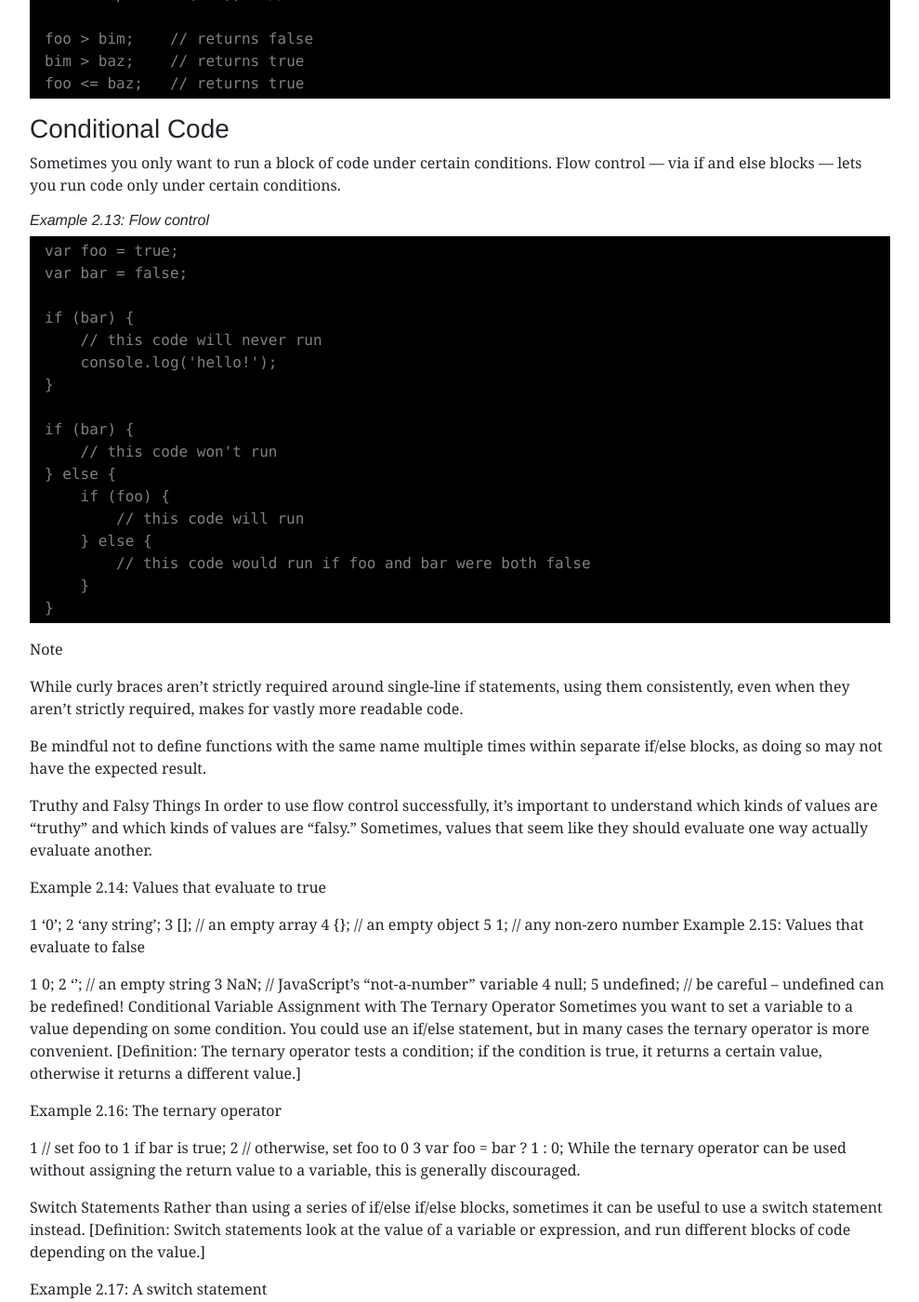
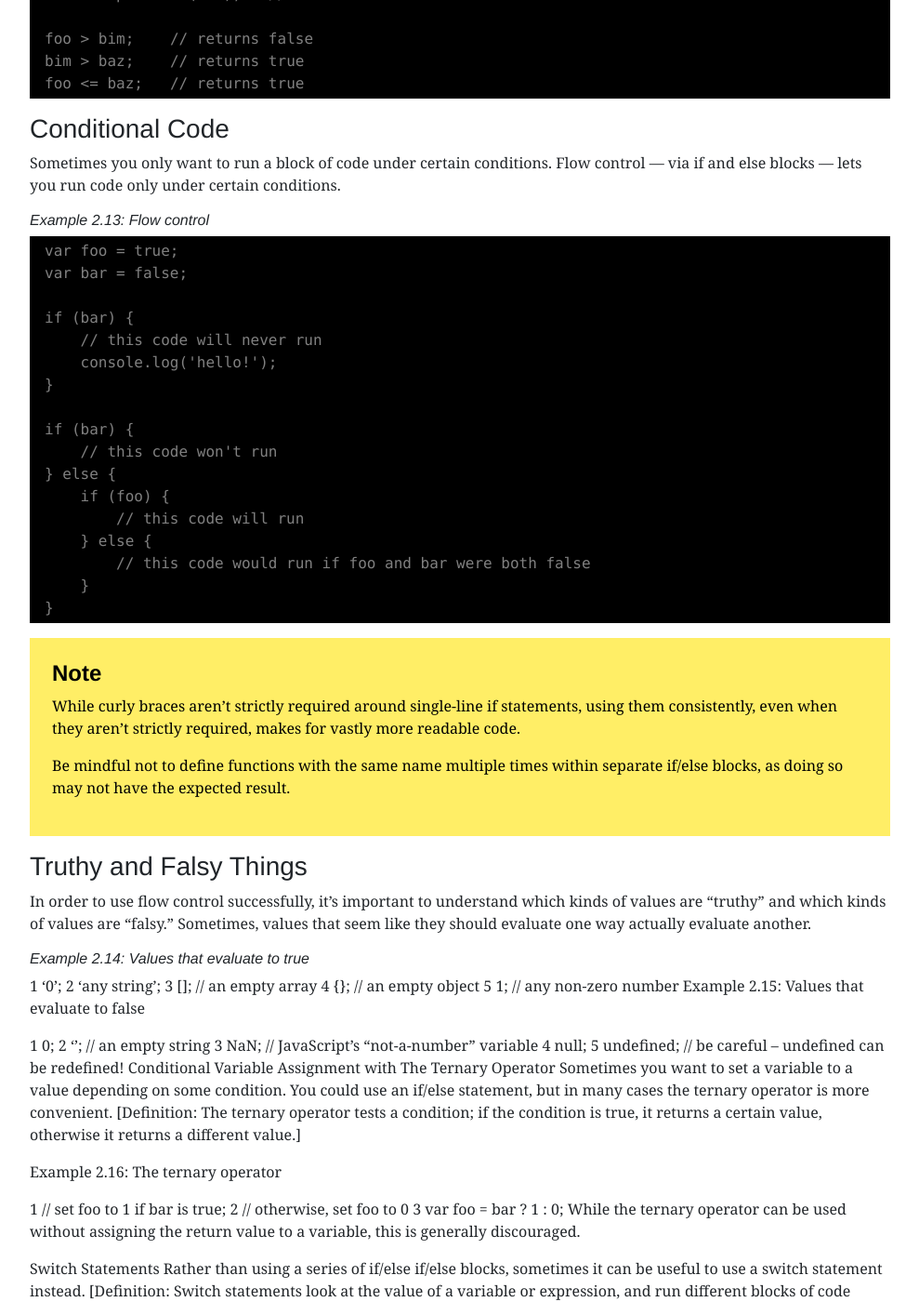
Before and after one commit to dan-carroll/jquery-fundamentals, a Jekyll site: the page built from legacy/ch02-js-basics.md, in a window 1280 px wide and 1400 px high, scrolled down 3385 px. Shown: the whole window at 93% size, without its empty margins (145-1134 px from the left). Built offline with Jekyll 4.4.1, drawn with Linux system fonts in a browser that asks for light colours.

Commit message:
Update ch02-js-basics.md
Changed spelling on another code block language type. Formatted another blockquote and a small section heading.

````diff
--- a/legacy/ch02-js-basics.md
+++ b/legacy/ch02-js-basics.md
@@ -178,7 +178,7 @@ Sometimes you only want to run a block of code under certain conditions. Flow co
 
 ###### Example 2.13: Flow control
 
-```javascript
+```JavaScript
 var foo = true;
 var bar = false;
 
@@ -198,16 +198,17 @@ if (bar) {
 }
 ```
 
-Note
+> #### **Note**
+>
+> While curly braces aren't strictly required around single-line if statements, using them consistently, even when they aren't strictly required, makes for vastly more readable code.
+>
+>  Be mindful not to define functions with the same name multiple times within separate if/else blocks, as doing so may not have the expected result.
 
-While curly braces aren't strictly required around single-line if statements, using them consistently, even when they aren't strictly required, makes for vastly more readable code.
+### Truthy and Falsy Things
 
-Be mindful not to define functions with the same name multiple times within separate if/else blocks, as doing so may not have the expected result.
-
-Truthy and Falsy Things
 In order to use flow control successfully, it's important to understand which kinds of values are "truthy" and which kinds of values are "falsy." Sometimes, values that seem like they should evaluate one way actually evaluate another.
 
-Example 2.14: Values that evaluate to true
+###### Example 2.14: Values that evaluate to true
 
 1
 '0';
````
